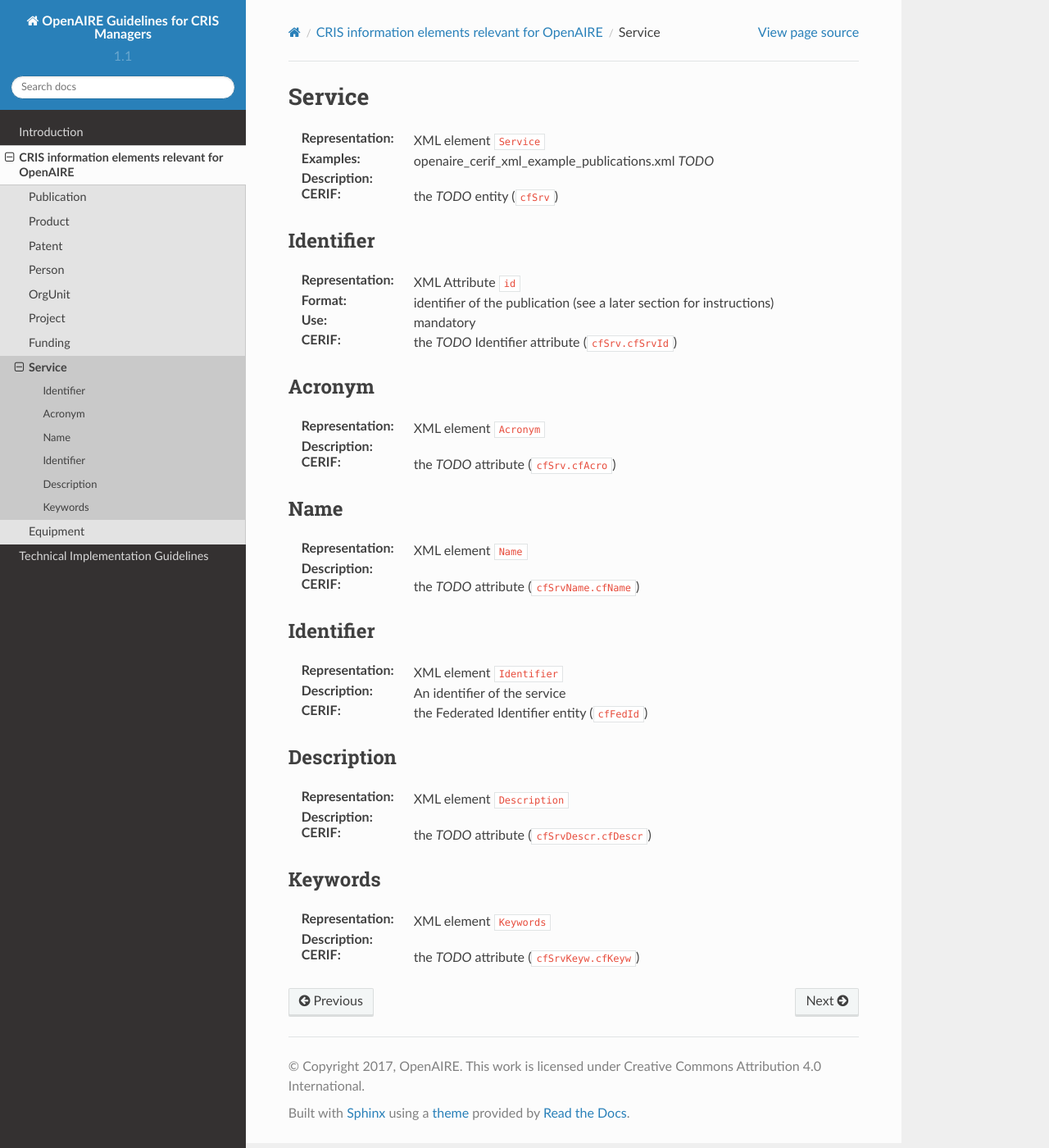
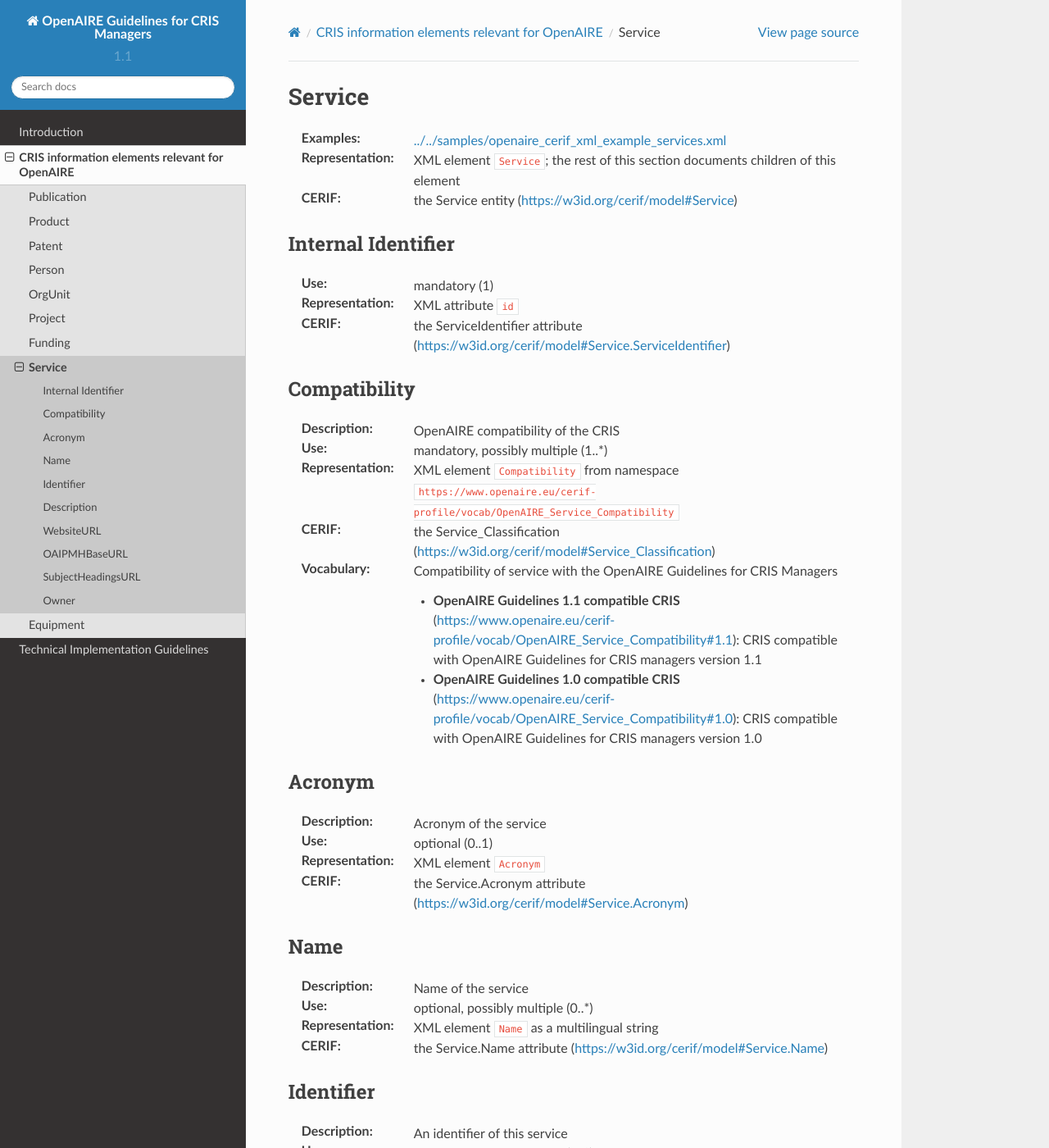
Before and after one commit to openaire/guidelines-cris-managers, a Sphinx documentation site: the page built from docs/cerif_xml_service_entity.rst, in a window 1280 px wide and 1400 px high. Shown: the whole window at 82% size. Built offline with Sphinx 7.4.7 and the Read the Docs theme 2.0.0, drawn with Linux system fonts in a browser that asks for light colours; some of the changed text lies outside the part shown.

Commit message:
Service description and example

```diff
--- a/docs/cerif_xml_service_entity.rst
+++ b/docs/cerif_xml_service_entity.rst
@@ -1,45 +1,92 @@
-.. _c:service
+.. _service:
+
 
 Service
 =======
-:Representation: XML element ``Service``
-:Examples: openaire_cerif_xml_example_publications.xml *TODO*
-:Description:
-:CERIF: the *TODO* entity (``cfSrv``)
+:Examples: `<../../samples/openaire_cerif_xml_example_services.xml>`_
+:Representation: XML element ``Service``; the rest of this section documents children of this element
+:CERIF: the Service entity (`<https://w3id.org/cerif/model#Service>`_)
+
+
+Internal Identifier
+^^^^^^^^^^^^^^^^^^^
+:Use: mandatory (1)
+:Representation: XML attribute ``id``
+:CERIF: the ServiceIdentifier attribute (`<https://w3id.org/cerif/model#Service.ServiceIdentifier>`_)
+
+
+Compatibility
+^^^^^^^^^^^^^
+:Description: OpenAIRE compatibility of the CRIS
+:Use: mandatory, possibly multiple (1..*)
+:Representation: XML element ``Compatibility`` from namespace ``https://www.openaire.eu/cerif-profile/vocab/OpenAIRE_Service_Compatibility``
+:CERIF: the Service_Classification (`<https://w3id.org/cerif/model#Service_Classification>`_)
+:Vocabulary: Compatibility of service with the OpenAIRE Guidelines for CRIS Managers
+
+  * **OpenAIRE Guidelines 1.1 compatible CRIS** (`<https://www.openaire.eu/cerif-profile/vocab/OpenAIRE_Service_Compatibility#1.1>`_): CRIS compatible with OpenAIRE Guidelines for CRIS managers version 1.1
+  * **OpenAIRE Guidelines 1.0 compatible CRIS** (`<https://www.openaire.eu/cerif-profile/vocab/OpenAIRE_Service_Compatibility#1.0>`_): CRIS compatible with OpenAIRE Guidelines for CRIS managers version 1.0
+
+
+
+Acronym
+^^^^^^^
+:Description: Acronym of the service
+:Use: optional (0..1)
+:Representation: XML element ``Acronym``
+:CERIF: the Service.Acronym attribute (`<https://w3id.org/cerif/model#Service.Acronym>`_)
+
+
+Name
+^^^^
+:Description: Name of the service
+:Use: optional, possibly multiple (0..*)
+:Representation: XML element ``Name`` as a multilingual string
+:CERIF: the Service.Name attribute (`<https://w3id.org/cerif/model#Service.Name>`_)
+
 
 Identifier
 ^^^^^^^^^^
-:Representation: XML Attribute ``id``
-:Format: identifier of the publication (see a later section for instructions)
-:Use: mandatory
-:CERIF: the *TODO* Identifier attribute (``cfSrv.cfSrvId``)
+:Description: An identifier of this service
+:Use: optional, possibly multiple (0..*)
+:Representation: XML element ``Identifier`` with mandatory ``type`` attribute
+:CERIF: the FederatedIdentifier entity (``https://w3id.org/cerif/model#FederatedIdentifier``)
 
-Acronym
-^^^^^^^
-:Representation: XML element ``Acronym``
-:Description:
-:CERIF: the *TODO* attribute (``cfSrv.cfAcro``)
-
-Name
-^^^^
-:Representation: XML element ``Name``
-:Description:
-:CERIF: the *TODO* attribute (``cfSrvName.cfName``)
-
-Identifier
-^^^^^^^^^^
-:Representation: XML element ``Identifier``
-:Description: An identifier of the service
-:CERIF: the Federated Identifier entity (``cfFedId``)
 
 Description
 ^^^^^^^^^^^
-:Representation: XML element ``Description``
-:Description:
-:CERIF: the *TODO* attribute (``cfSrvDescr.cfDescr``)
+:Description: Description of the service
+:Use: optional, possibly multiple (0..*)
+:Representation: XML element ``Description`` as a multilingual string
+:CERIF: the Service.Description attribute (`<https://w3id.org/cerif/model#Service.Description>`_)
 
-Keywords
-^^^^^^^^
-:Representation: XML element ``Keywords``
-:Description:
-:CERIF: the *TODO* attribute (``cfSrvKeyw.cfKeyw``)
+
+WebsiteURL
+^^^^^^^^^^
+:Description: URL of the website of the CRIS
+:Use: mandatory (1)
+:Representation: XML element ``WebsiteURL`` *TODO*
+:CERIF: the FederatedIdentifier linking entity (`<https://w3id.org/cerif/model#FederatedIdentifier>`_) with the `<https://w3id.org/cerif/vocab/IdentifierTypes#URL>`_ semantics; the FederatedIdentifier linking entity (`<https://w3id.org/cerif/model#FederatedIdentifier>`_) with the `<https://w3id.org/cerif/ElectronicAddressTypes#Website>`_ semantics
+
+
+OAIPMHBaseURL
+^^^^^^^^^^^^^
+:Description: Base URL for the OAI-PMH protocol endpoint of the CRIS
+:Use: mandatory (1)
+:Representation: XML element ``OAIPMHBaseURL`` *TODO*
+:CERIF: the FederatedIdentifier linking entity (`<https://w3id.org/cerif/model#FederatedIdentifier>`_) with the `<https://w3id.org/cerif/vocab/IdentifierTypes#URL>`_ semantics; the FederatedIdentifier linking entity (`<https://w3id.org/cerif/model#FederatedIdentifier>`_) with the `<https://w3id.org/cerif/ElectronicAddressTypes#OAI-PMH_Base>`_ semantics
+
+
+SubjectHeadingsURL
+^^^^^^^^^^^^^^^^^^
+:Description: The URL where the subject classification used by the CRIS can be obtained (using the HTTP GET)
+:Use: mandatory (1)
+:Representation: XML element ``SubjectHeadingsURL`` *TODO*
+:CERIF: the FederatedIdentifier linking entity (`<https://w3id.org/cerif/model#FederatedIdentifier>`_) with the `<https://w3id.org/cerif/vocab/IdentifierTypes#URL>`_ semantics; the FederatedIdentifier linking entity (`<https://w3id.org/cerif/model#FederatedIdentifier>`_) with the `<https://w3id.org/cerif/ElectronicAddressTypes#SubjectHeadings>`_ semantics
+
+
+Owner
+^^^^^
+:Description: The owner of the CRIS: The organisation the research of which the CRIS documents
+:Use: mandatory, possibly multiple (1..*)
+:Representation: XML element ``Owner`` with embedded XML element ``OrgUnit`` or ``Person``
+:CERIF: the OrganisationUnit_Service linking entity (`<https://w3id.org/cerif/model#OrganisationUnit_Service>`_) with the `<https://w3id.org/cerif/vocab/OrganisationResearchInfrastructureRoles#Owner>`_ semantics
```
Also changed, not shown: 1 other file.
